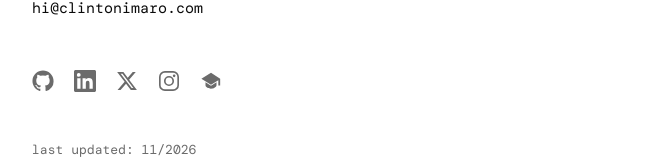
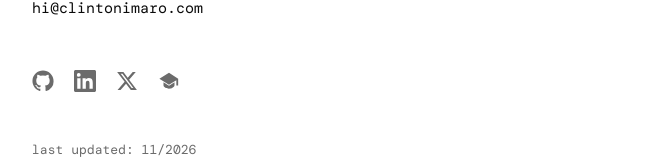
Before and after one commit to clintonimaroo/clinton, a Next.js app: page / in a window 1280 px wide. Shown: the part 2716-2876 px from the top of the page, without its empty margins (278-934 px from the left). Built offline with nearby package versions, Linux system fonts and the light colour scheme.

Commit message:
Remove Instagram from the footer

```diff
--- a/src/components/Footer.tsx
+++ b/src/components/Footer.tsx
@@ -46,17 +46,6 @@ const LINKS: SocialLink[] = [
     ),
   },
   {
-    name: 'Instagram',
-    href: 'https://www.instagram.com/clintonimaro/',
-    icon: (
-      <svg viewBox="0 0 24 24" fill="none" aria-hidden="true">
-        <rect x="2" y="2" width="20" height="20" rx="5.5" stroke="currentColor" strokeWidth="1.8" />
-        <circle cx="12" cy="12" r="4.6" stroke="currentColor" strokeWidth="1.8" />
-        <circle cx="17.6" cy="6.4" r="1.4" fill="currentColor" />
-      </svg>
-    ),
-  },
-  {
     name: 'Google Scholar',
     href: SCHOLAR_URL,
     icon: (
```
